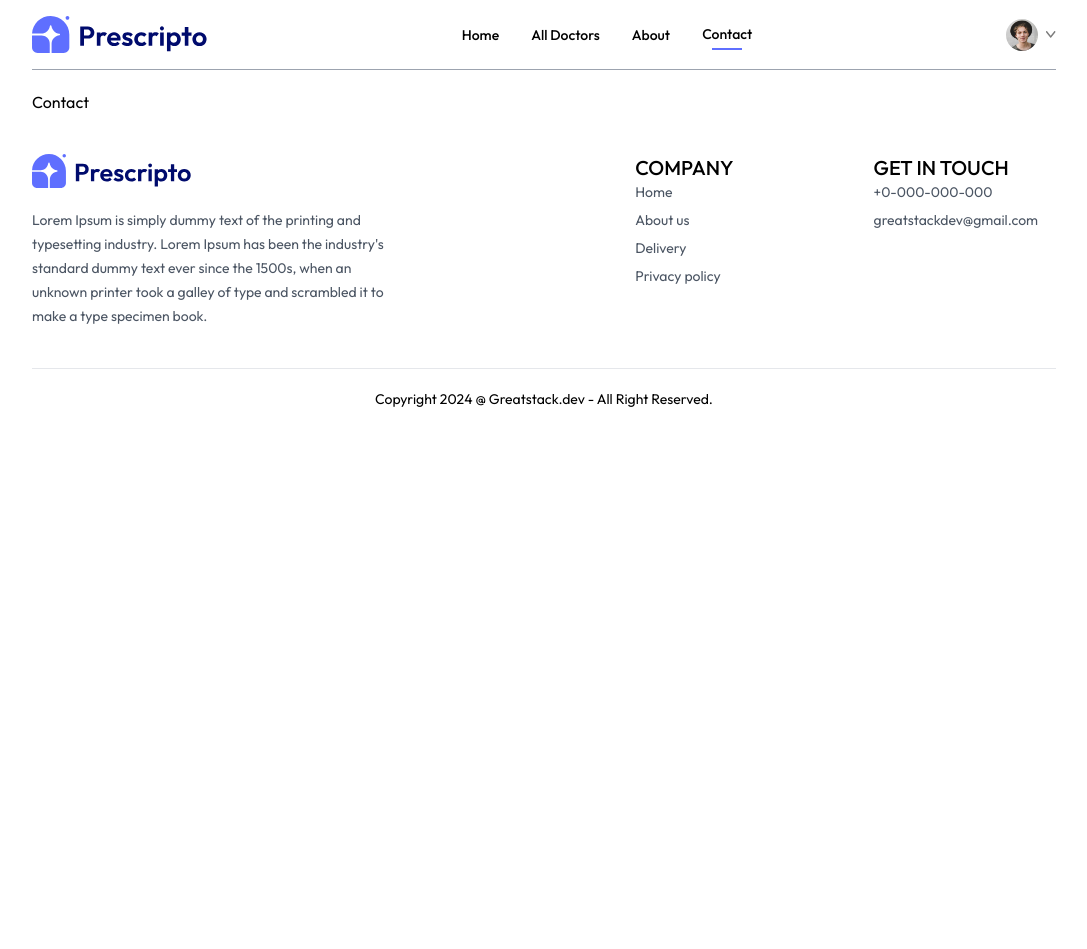
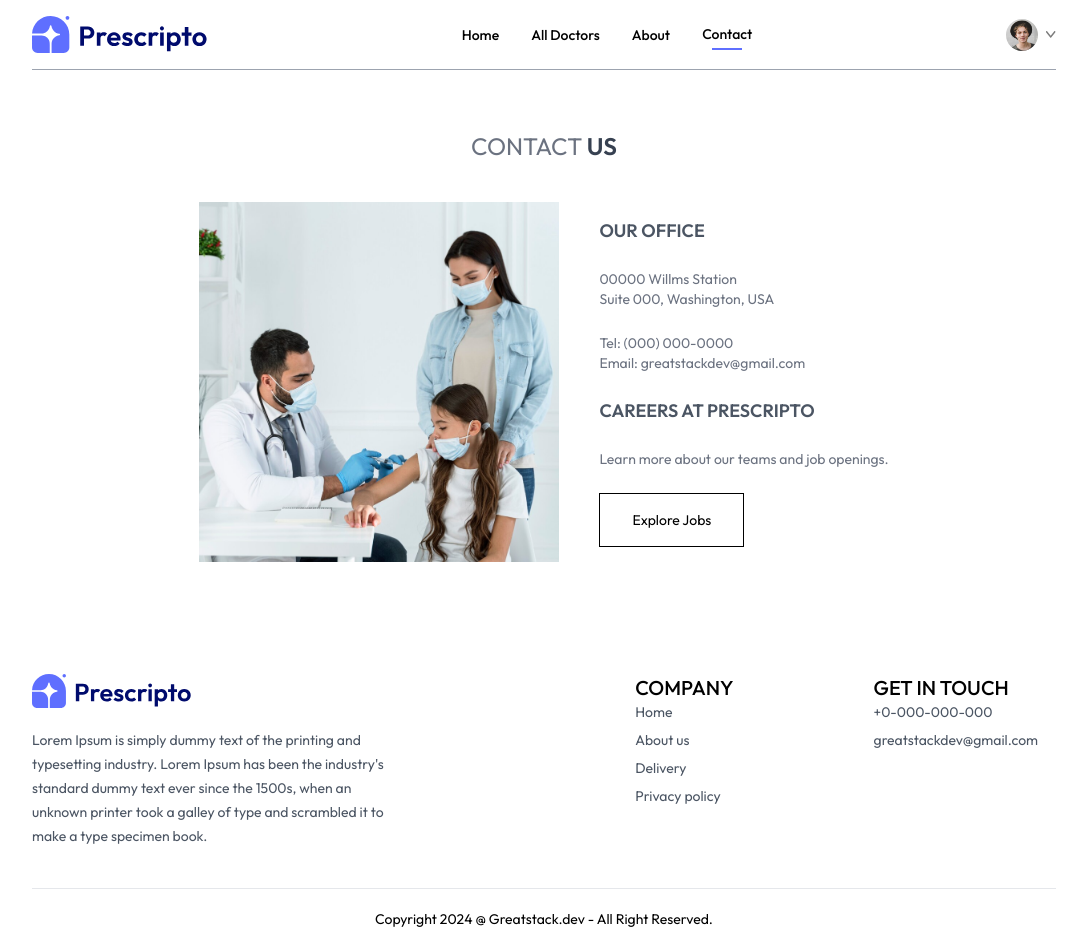
Before and after one commit to Shouryya-Manna/report-based-illness, a React (Vite) app in the folder front-end/: page /contact in a window 1280 px wide. Shown: the whole page, without its empty margins (96-1183 px from the left). Before the commit the page ends 800 px from the top, so only its background shows below. Built offline with nearby package versions, Linux system fonts and the light colour scheme.

Commit message:
Contact page completed

```diff
--- a/front-end/src/pages/Contact.jsx
+++ b/front-end/src/pages/Contact.jsx
@@ -1,8 +1,34 @@
 import React from 'react'
+import { assets } from '../assets/assets_frontend/assets'
 
 const Contact = () => {
   return (
-    <div>Contact</div>
+    <div >
+
+    <div className=' text-center text-2xl pt-10 text-gray-500 '>
+      <p>CONTACT <span className=' text-gray-700 font-semibold '>US</span></p>
+    </div>
+
+    <div className='my-10 flex flex-col justify-center md:flex-row gap-10 mb-28 text-sm  '>
+      <img className=' w-full md:max-w-[360px] ' src={assets.contact_image} alt="" />
+
+
+      <div className=' flex flex-col justify-center items-start gap-6  '>
+
+      <p className=' font-semibold text-lg text-gray-600  '>OUR OFFICE</p>
+       <p className=' text-gray-500'>00000 Willms Station <br />Suite 000, Washington, USA</p>
+       <p className=' text-gray-500 '>Tel: (000) 000-0000 <br />Email: greatstackdev@gmail.com</p>
+       <p className=' font-semibold text-lg text-gray-600  '>CAREERS AT PRESCRIPTO</p>
+       <p className=' text-gray-500'>Learn more about our teams and job openings.</p>
+       <button className=' border border-black px-8 py-4 text-sm hover:bg-black hover:text-white transition-all duration-500    '>Explore Jobs</button>
+
+      </div>
+
+    </div>
+
+
+
+    </div>
   )
 }
 
```
